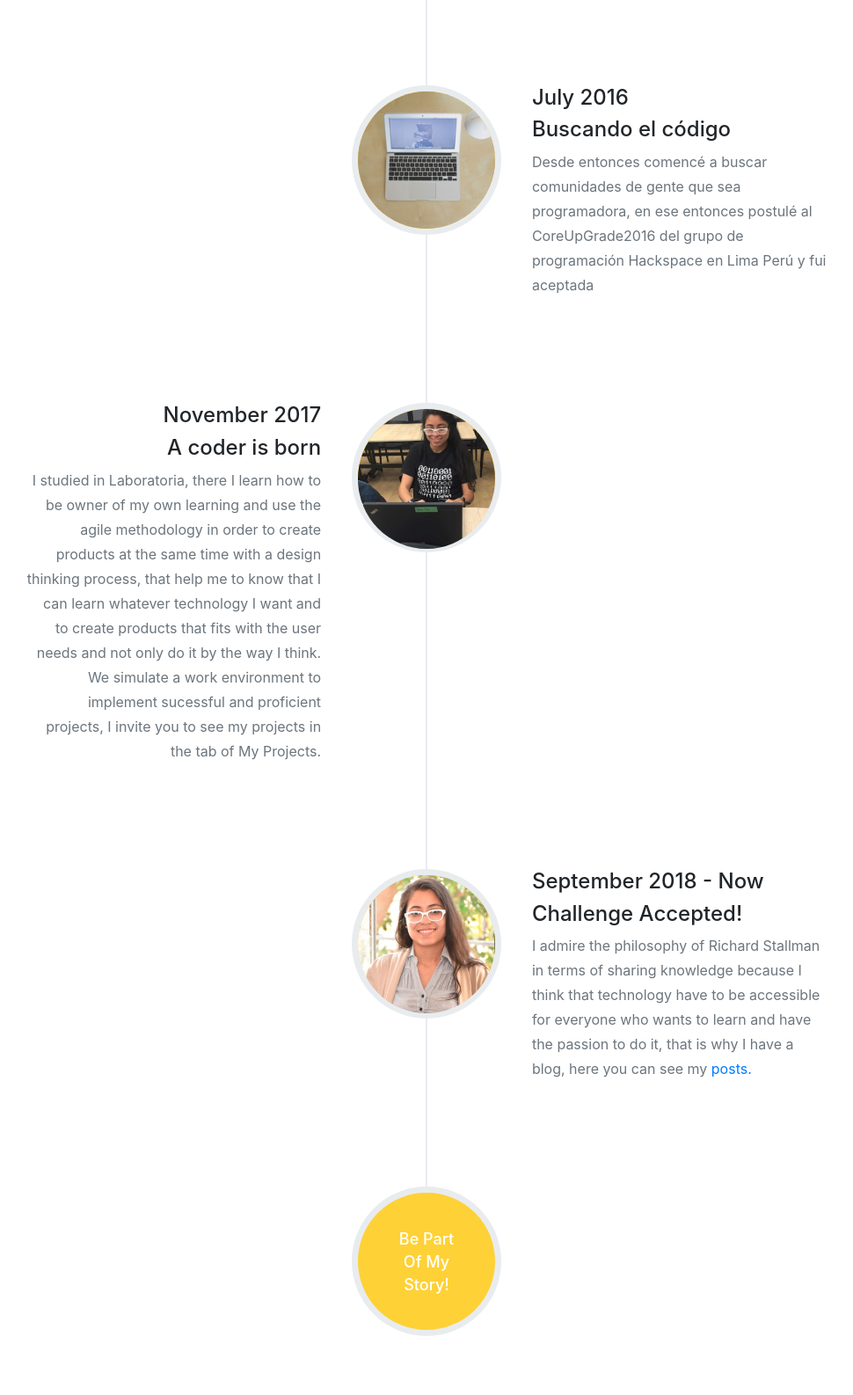
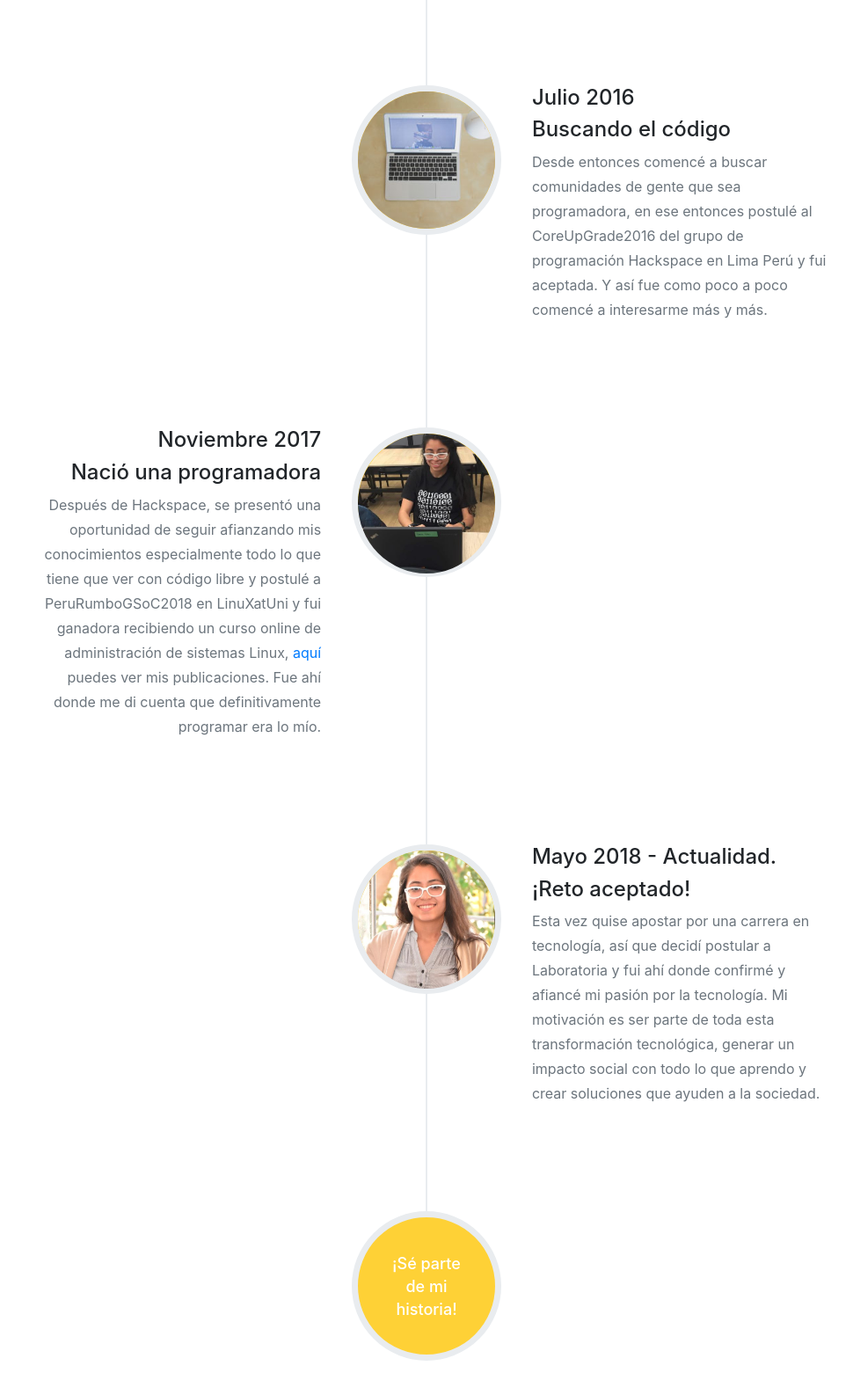
Before and after one commit to FiorellaEffio/Portafolio, a website with bundled scripts: page index.html in a window 1280 px wide. Shown: the part 3002-4588 px from the top of the page at 88% size, without its empty margins (155-1125 px from the left). Built offline with nearby package versions, Linux system fonts and the light colour scheme; files whose address does not match are found by name; a web font is replaced by a local one.

Commit message:
about me ready 2 languages

```diff
--- a/index.html
+++ b/index.html
@@ -254,7 +254,10 @@
                 </div>
                 <div class="timeline-panel">
                   <div class="timeline-heading">
-                    <h4>July 2016</h4>
+                    <h4>
+                      <span class="spanish">Julio 2016</span>
+                      <span class="english">July 2016</span>
+                    </h4>
                     <h4 class="subheading">
                       <span class="spanish">Buscando el código</span>
                       <span class="english">Get involved with code</span>
@@ -262,12 +265,8 @@
                   </div>
                   <div class="timeline-body">
                     <p class="text-muted">
-                      <span class="spanish">Desde entonces comencé a buscar comunidades de gente que sea programadora, en ese entonces postulé al CoreUpGrade2016 del grupo de programación Hackspace en Lima Perú y fui aceptada</span>
-                      <span class="english">I have to say that since then I am passionate with technologies, I believe on the idea that
-                    technologies can make our world a better place, it makes sense for me because you can do
-                    whatever you want with code.
-                      I am motivated to keep learning to be part of this technological transformation and make a social impact
-                      with those amazing technologies.</span>
+                      <span class="spanish">Desde entonces comencé a buscar comunidades de gente que sea programadora, en ese entonces postulé al CoreUpGrade2016 del grupo de programación Hackspace en Lima Perú y fui aceptada. Y así fue como poco a poco comencé a interesarme más y más.</span>
+                      <span class="english">Since then I started to look for opportunities to get involved in programming communities, that is why I aplied for the CoreUpGrade2016 at Hackspace in Lima Peru and I was accepted. And that is how I started to find my way in the code.</span>
                     </p>
                   </div>
                 </div>
@@ -278,19 +277,18 @@
                 </div>
                 <div class="timeline-panel">
                   <div class="timeline-heading">
-                    <h4>November 2017</h4>
-                    <h4 class="subheading">A coder is born</h4>
+                    <h4>
+                      <span class="spanish">Noviembre 2017</span>
+                      <span class="english">November 2017</span>
+                    </h4>
+                    <h4 class="subheading">
+                      <span class="spanish">Nació una programadora</span>
+                      <span class="english">A coder was born</span>
                   </div>
                   <div class="timeline-body">
                     <p class="text-muted">
-                      I studied in Laboratoria, there I learn how to be owner of my own learning and use the agile
-                      methodology in order to create products at the same time with a design thinking process, that help me to
-                      know that I can learn whatever technology I want and to create products that fits with the user needs
-                      and not only do it by the way I think.
-                    </p>
-                    <p class="text-muted">
-                      We simulate a work environment to implement sucessful and proficient projects,
-                      I invite you to see my projects in the tab of My Projects.
+                      <span class="spanish">Después de Hackspace, se presentó una oportunidad de seguir afianzando mis conocimientos especialmente todo lo que tiene que ver con código libre y postulé a PeruRumboGSoC2018 en LinuXatUni y fui ganadora recibiendo un curso online de administración de sistemas Linux, <a href="https://awebablog.wordpress.com/" arget="_blank">aquí</a> puedes ver mis publicaciones. Fue ahí donde me di cuenta que definitivamente programar era lo mío.</span>
+                      <span class="english">After Hackspace, an opportunity came to me to improve my programming skills and to get involved in the world of the open source, so I aplied for PeruRumboGSoC2018 at LinuXatUNI and I won, receiving an online course of Linux System Administration, <a href="https://awebablog.wordpress.com/" arget="_blank">here</a> you can see my posts. In that moment I realize that definitely programming was for me.</span>
                     </p>
                   </div>
                 </div>
@@ -301,23 +299,31 @@
                 </div>
                 <div class="timeline-panel">
                   <div class="timeline-heading">
-                    <h4>September 2018 - Now</h4>
-                    <h4 class="subheading">Challenge Accepted!</h4>
+                    <h4>
+                      <span class="spanish">Mayo 2018 - Actualidad.</span>
+                      <span class="english">May 2018 - Now.</span>
+                    </h4>
+                    <h4 class="subheading">
+                      <span class="spanish">¡Reto aceptado!</span>
+                      <span class="english">Challenge accepted!</span>
+                    </h4>
                   </div>
                   <div class="timeline-body">
                     <p class="text-muted">
-                      I admire the philosophy of Richard Stallman in terms of sharing knowledge because I think that
-                      technology have to be accessible for everyone who wants to learn and have the passion to do it,
-                      that is why I have a blog, here you can see my <a href="https://awebablog.wordpress.com/" target="_blank">posts.</a>
+                      <span class="spanish">Esta vez quise apostar por una carrera en tecnología, así que decidí postular a Laboratoria y fui ahí donde confirmé y afiancé mi pasión por la tecnología. Mi motivación es ser parte de toda esta transformación tecnológica, generar un impacto social con todo lo que aprendo y crear soluciones que ayuden a la sociedad.</span>
+                      <span class="english">This time I wanted to take a risk and begin a career in technology, so I decided to apply for Laboratoria, there I reaffirm my passion about technology. I am motivated to keep learning to be part of this technological transformation, make a social impact with all the things that I can learn and create solutions for the society.</span>
                     </p>
                   </div>
                 </div>
               </li>
               <li class="timeline-inverted">
                 <div class="timeline-image">
-                  <h4>Be Part
+                  <h4 class="english">Be Part
                     <br>Of My
                     <br>Story!</h4>
+                  <h4 class="spanish">¡Sé parte
+                    <br>de mi
+                    <br>historia!</h4>
                 </div>
               </li>
             </ul>
@@ -593,9 +599,13 @@
                 <div class="modal-body">
                   <!-- Project Details Go Here -->
                   <h2 class="text-uppercase">Datadashboard</h2>
-                  <p class="item-intro text-muted">Lorem ipsum dolor sit amet consectetur.</p>
                   <img class="img-fluid d-block mx-auto" src="img/portfolio/01-full.jpg" alt="">
-                  <p>Use this area to describe your project. Lorem ipsum dolor sit amet, consectetur adipisicing elit. Est blanditiis dolorem culpa incidunt minus dignissimos deserunt repellat aperiam quasi sunt officia expedita beatae cupiditate, maiores repudiandae, nostrum, reiciendis facere nemo!</p>
+                  <p>
+                    <span class="spanish">Esta aplicación procesa información relevante acerca del progreso de las alumnas de Laboratoria para las Training Managers (TMs) con el fin de analizar de manera visual y tener un mejor entendimiento para poder apoyar a las alumnas en su aprendizaje, asimismo se puede ver estadisticas generales por cohort o tambien de manera individual por cada alumna.
+
+Con esta aplicación se busca mejorar la manera en como las Training managers tienen acceso a la información, pasando del problema de manejar la data en bruto a poder comprender y tomar decisiones mas rápidas y complejas en base a datos mas simples y sencillos. Finalmente estamos usando un dashboard el cual se define como un espacio desde el cual un usuario puede tener acceso a la información y controles más relevantes.</span>
+                    <span class="english"></span>
+                  </p>
                   <ul class="list-inline">
                     <li>Date: January 2017</li>
                     <li>Client: Threads</li>
@@ -638,7 +648,7 @@
               <div class="col-lg-8 mx-auto">
                 <div class="modal-body">
                   <!-- Project Details Go Here -->
-                  <h2 class="text-uppercase">Project Name</h2>
+                  <h2 class="text-uppercase">Toovida</h2>
                   <p class="item-intro text-muted">Lorem ipsum dolor sit amet consectetur.</p>
                   <img class="img-fluid d-block mx-auto" src="img/portfolio/02-full.jpg" alt="">
                   <p>Use this area to describe your project. Lorem ipsum dolor sit amet, consectetur adipisicing elit. Est blanditiis dolorem culpa incidunt minus dignissimos deserunt repellat aperiam quasi sunt officia expedita beatae cupiditate, maiores repudiandae, nostrum, reiciendis facere nemo!</p>
@@ -684,7 +694,7 @@
               <div class="col-lg-8 mx-auto">
                 <div class="modal-body">
                   <!-- Project Details Go Here -->
-                  <h2 class="text-uppercase">Project Name</h2>
+                  <h2 class="text-uppercase">Food-map</h2>
                   <p class="item-intro text-muted">Lorem ipsum dolor sit amet consectetur.</p>
                   <img class="img-fluid d-block mx-auto" src="img/portfolio/03-full.jpg" alt="">
                   <p>Use this area to describe your project. Lorem ipsum dolor sit amet, consectetur adipisicing elit. Est blanditiis dolorem culpa incidunt minus dignissimos deserunt repellat aperiam quasi sunt officia expedita beatae cupiditate, maiores repudiandae, nostrum, reiciendis facere nemo!</p>
```
